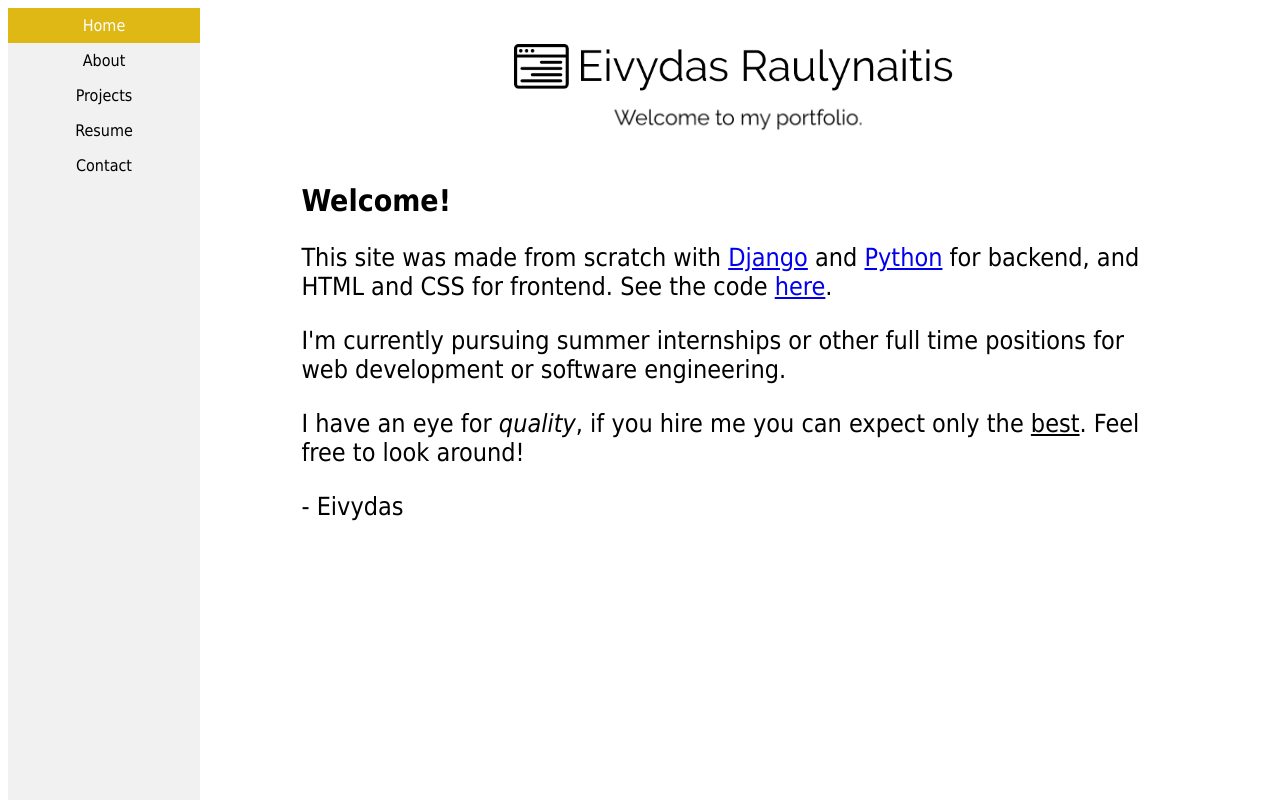
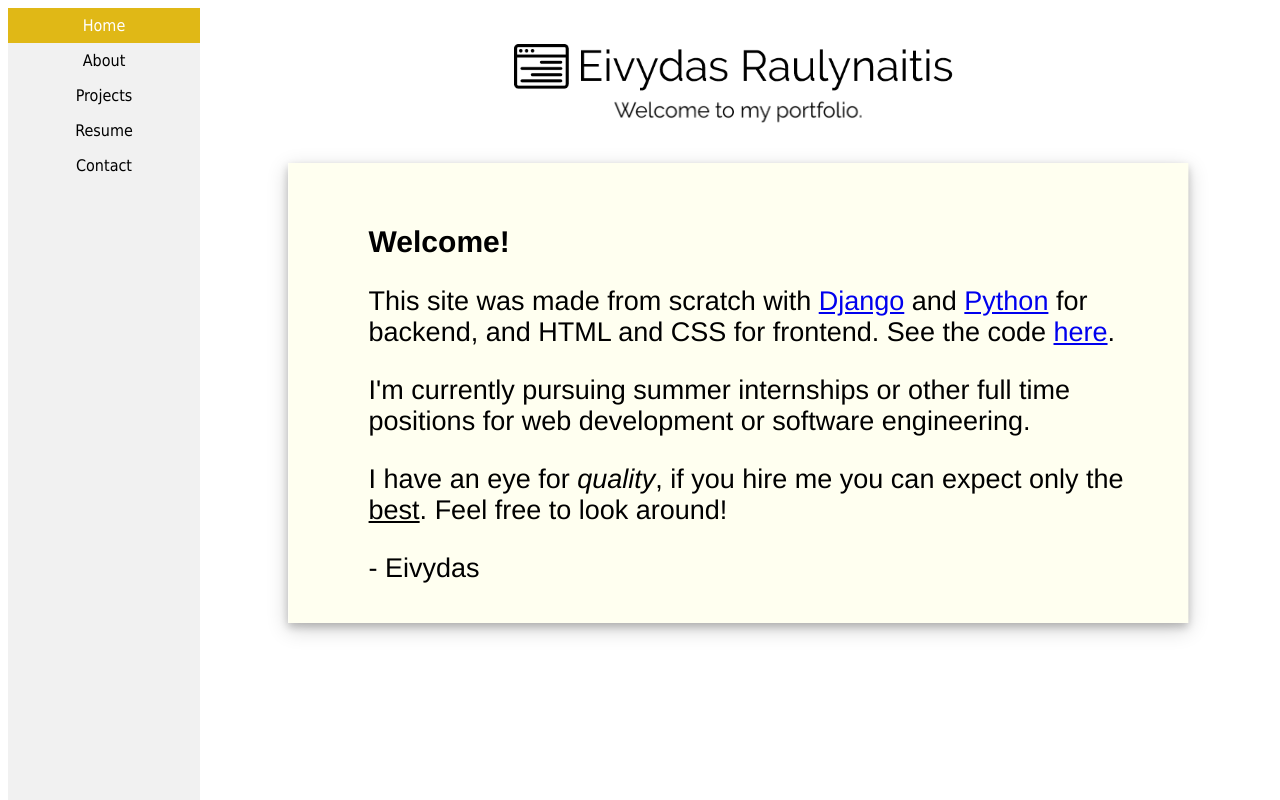
Before and after one commit to eivydas-r/portfolio, a Django app: page / in a window 1280 px wide. Run offline with Django 3.2, Linux system fonts and the light colour scheme.

Commit message:
touch up on /home/

```diff
--- a/portsite/static/css/style.css
+++ b/portsite/static/css/style.css
@@ -5,15 +5,15 @@ body {
 h1 {
 	color: black;
 	text-align: left;
-	font-family: tahoma;
+	font-family: helvetica;
 	font-size: 30;
 	margin-left: 100;
 }
 
 p {
 	color: black;
-	font-family: tahoma;
-	font-size: 25;
+	font-family: helvetica;
+	font-size: 27;
 	text-align: left;
 	margin-left: 100;
 	margin-right: 100;
@@ -24,6 +24,7 @@ p {
 	margin-left: auto;
 	margin-right: auto;
 	width: 50%;
+	margin-top: 0;
 }
 
 .img1 {
@@ -86,6 +87,20 @@ p {
   background-color: #f2f2f2;
 }
 
+.box4 {
+
+  width: 900px;
+  height: 460px;
+  border: 0px solid white;
+  padding: 0px;
+  margin: 0px;
+  margin-left: auto;
+  margin-right: auto;
+  margin-top: -25;
+  text-align: center;
+  background-color: #fffff0;
+}
+
 span {
   display: inline;
   vertical-align: text-bottom;
@@ -127,7 +142,7 @@ p.p3 {
 	margin-left: auto;
 	margin-right: auto;
 	width: 25%;
-	transform: translate(0%, -70%);
+	transform: translate(0%, -90%);
 }
 
 .text2 {
@@ -137,6 +152,15 @@ p.p3 {
 	width: 25%;
 	transform: translate(0%, 50%);
 }
+
+.text3 {
+	display: inline-block;
+	width: 1000;
+	margin-left: -20;
+	margin-right: auto;
+	margin-top: 42;
+}
+
 
 .resume {
 	margin-left: auto;
@@ -202,6 +226,15 @@ div.shadow {
 	margin-left: auto;
 	margin-right: auto;
 	width: 800;
+	box-shadow: 0 4px 8px 0 rgba(0, 0, 0, 0.2), 0 6px 20px 0 rgba(0, 0, 0, 0.19);
+}
+
+div.shadow2 {
+	margin-left: auto;
+	margin-right: auto;
+	margin-top: 25;
+	width: 900;
+	height: 460;
 	box-shadow: 0 4px 8px 0 rgba(0, 0, 0, 0.2), 0 6px 20px 0 rgba(0, 0, 0, 0.19);
 }
 
--- a/portsite/templates/about.html
+++ b/portsite/templates/about.html
@@ -14,10 +14,6 @@
 		</ul>
 
 		<div class="main">
-			<!--<div class="fade-in">
-			   <img src="{% static 'images/logo.png' %}" class="logo">
-			   <img src="{% static 'images/text1.png' %}" class="text1">
-			</div>-->
 			<div class="fade-in2">
 				<img src="{% static 'images/text2.png' %}" class="text2">
 
--- a/portsite/templates/home.html
+++ b/portsite/templates/home.html
@@ -18,7 +18,11 @@
 			   <img src="{% static 'images/logo.png' %}" class="logo">
 			   <img src="{% static 'images/text1.png' %}" class="text1">
 			</div>
+
 			<div class="fade-in2">
+				<div class="shadow2">
+					<div class="box4">
+						<div class="text3">
 							<h1>Welcome!</h1>
 							<p>This site was made from scratch with
 							<a href="https://www.djangoproject.com/" target="_blank">Django</a> and <a href="https://www.python.org/" target="_blank">Python</a> for backend, and HTML and CSS for frontend.
@@ -29,5 +33,8 @@
 							<p>- Eivydas</p>
 						</div>
 					</div>
+				</div>
+			</div>
+		</div>
 	</body>
 </html>
```
Lines whose indentation alone changed are shown as unchanged.
